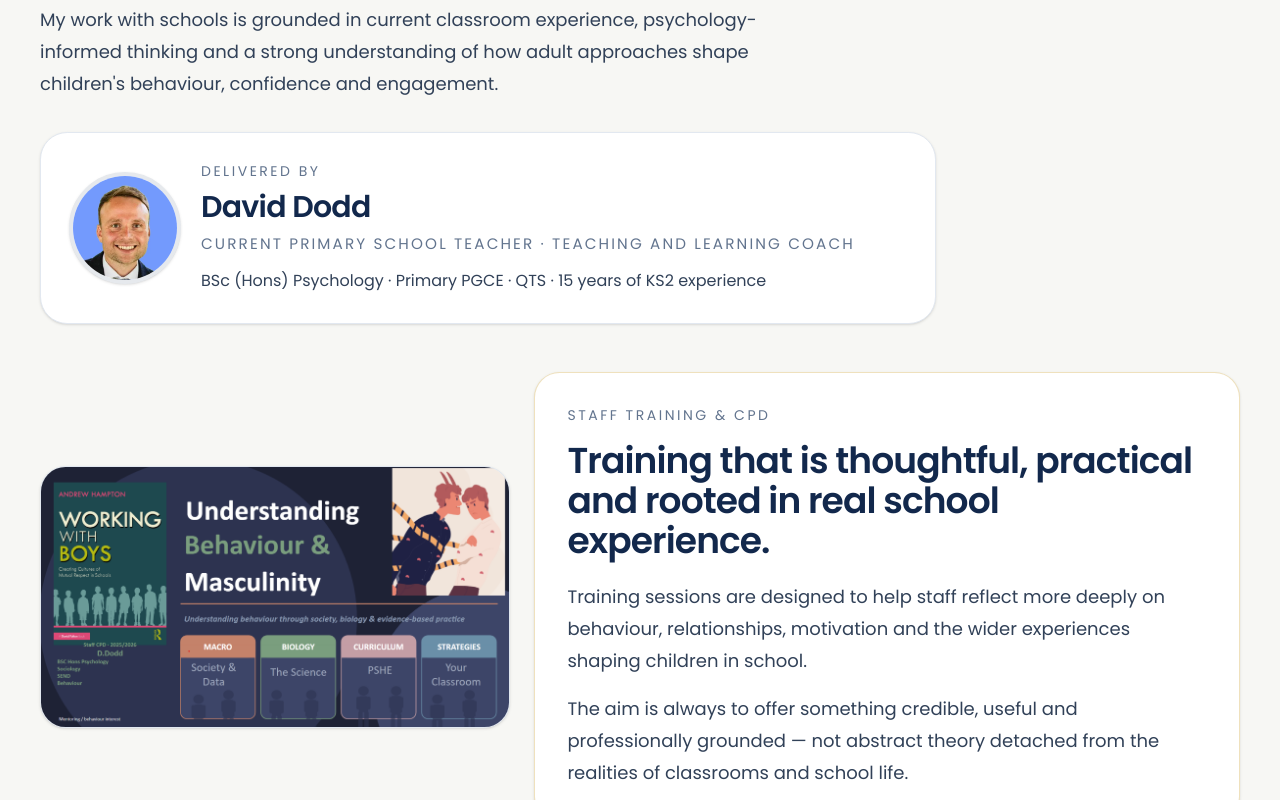
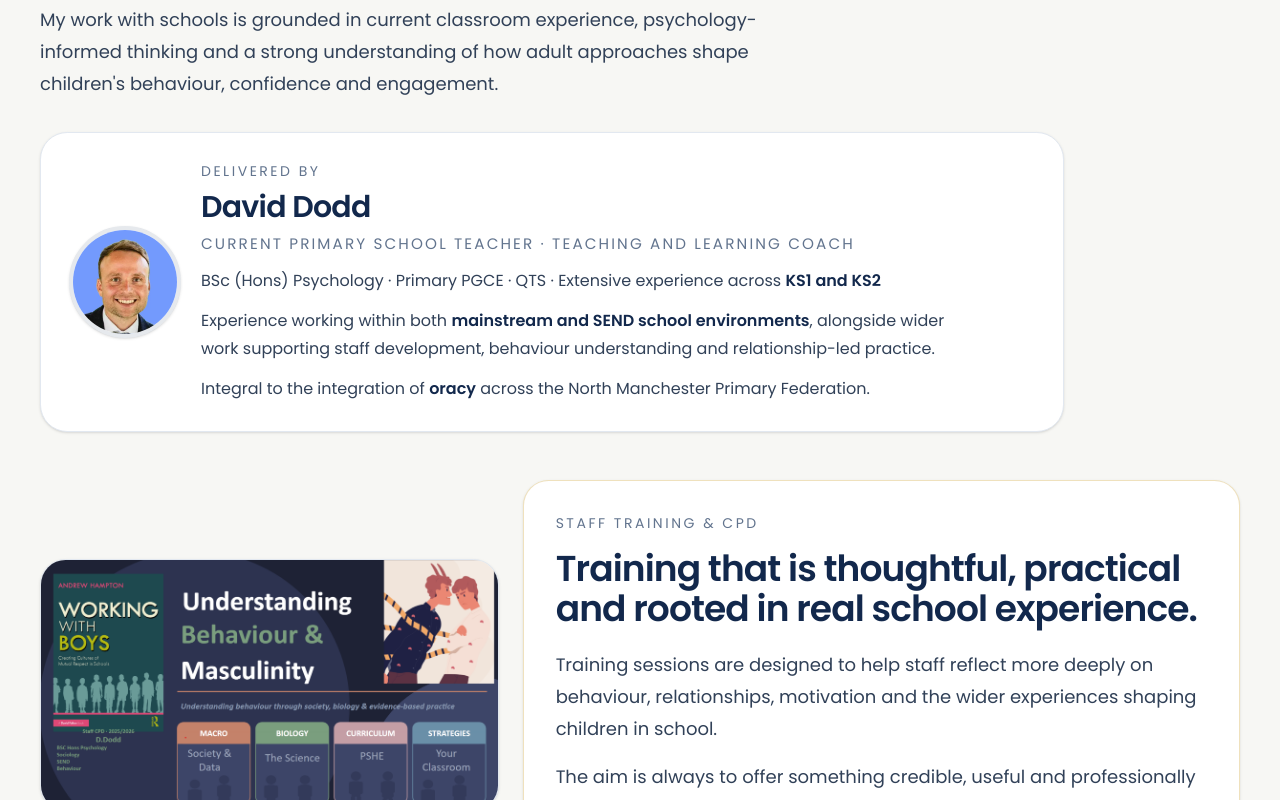
Before and after one commit to davedodd89-ai/warren-dodd-education, a Next.js app: page /schools in a window 1280 px wide. Shown: the part 580-1380 px from the top of the page. Built offline with nearby package versions, Linux system fonts and the light colour scheme.

Commit message:
Refine schools page content and layout

```diff
--- a/app/schools/page.tsx
+++ b/app/schools/page.tsx
@@ -18,6 +18,7 @@ export default function SchoolsPage() {
 
   const trainingTopics = [
     "Understanding behaviour through a relational lens",
+    "Humiliation-free responses to behaviour",
     "Masculinity, boys and engagement in school",
     "Emotional literacy and the factors shaping behaviour",
     "Online culture, influence and how it affects children",
@@ -70,7 +71,7 @@ export default function SchoolsPage() {
           </p>
         </section>
 
-        <section className="mt-8 max-w-4xl">
+        <section className="mt-8 max-w-5xl">
           <div className="rounded-[1.7rem] border border-slate-200 bg-white p-5 shadow-sm sm:p-6 md:p-7">
             <div className="flex flex-col items-center gap-5 text-center sm:flex-row sm:items-center sm:text-left">
               <div className="h-24 w-24 shrink-0 overflow-hidden rounded-full border-4 border-[#12284C]/10 shadow-sm sm:h-28 sm:w-28">
@@ -95,20 +96,35 @@ export default function SchoolsPage() {
                 </p>
 
                 <p className="mt-3 text-base leading-7 text-slate-700">
-                  BSc (Hons) Psychology · Primary PGCE · QTS · 15 years of KS2
-                  experience
+                  BSc (Hons) Psychology · Primary PGCE · QTS · Extensive
+                  experience across <span className="font-semibold text-[#12284C]">KS1 and KS2</span>
+                </p>
+
+                <p className="mt-3 max-w-3xl text-base leading-7 text-slate-700">
+                  Experience working within both{" "}
+                  <span className="font-semibold text-[#12284C]">
+                    mainstream and SEND school environments
+                  </span>
+                  , alongside wider work supporting staff development, behaviour
+                  understanding and relationship-led practice.
+                </p>
+
+                <p className="mt-3 max-w-3xl text-base leading-7 text-slate-700">
+                  Integral to the integration of{" "}
+                  <span className="font-semibold text-[#12284C]">oracy</span>{" "}
+                  across the North Manchester Primary Federation.
                 </p>
               </div>
             </div>
           </div>
         </section>
 
-        <section className="mt-12 grid gap-6 lg:grid-cols-[0.8fr_1.2fr] lg:items-center">
+        <section className="mt-12 grid gap-6 lg:grid-cols-[0.78fr_1.22fr] lg:items-center">
           <div className="overflow-hidden rounded-[1.6rem] border border-slate-200 bg-slate-100 shadow-sm">
             <img
               src="/training-cpd.png"
               alt="Staff training and CPD delivery"
-              className="h-[180px] w-full object-cover object-center sm:h-[220px] lg:h-[260px]"
+              className="h-[170px] w-full object-cover object-center sm:h-[210px] lg:h-[250px]"
             />
           </div>
 
@@ -130,7 +146,7 @@ export default function SchoolsPage() {
 
             <p className="mt-4 text-base leading-7 text-slate-700 md:text-lg md:leading-8">
               The aim is always to offer something credible, useful and
-              professionally grounded — not abstract theory detached from the
+              professionally grounded, not abstract theory detached from the
               realities of classrooms and school life.
             </p>
           </div>
@@ -325,7 +341,7 @@ export default function SchoolsPage() {
             experiencing school.
           </p>
 
-          <div className="mt-6 grid gap-4 md:max-w-3xl md:grid-cols-3">
+          <div className="mt-6 grid max-w-3xl grid-cols-1 gap-4 md:grid-cols-3">
             <div className="rounded-2xl border border-white/15 bg-white/10 p-4">
               <p className="text-xs font-semibold uppercase tracking-[0.16em] text-slate-300">
                 Email
@@ -358,7 +374,7 @@ export default function SchoolsPage() {
                 href="https://wa.me/447404510082"
                 target="_blank"
                 rel="noopener noreferrer"
-                className="mt-2 inline-flex items-center gap-2 text-base font-semibold text-white underline underline-offset-4 md:text-lg"
+                className="mt-2 inline-flex w-full items-center gap-2 break-words text-base font-semibold text-white underline underline-offset-4 md:text-lg"
               >
                 <svg
                   xmlns="http://www.w3.org/2000/svg"
```
